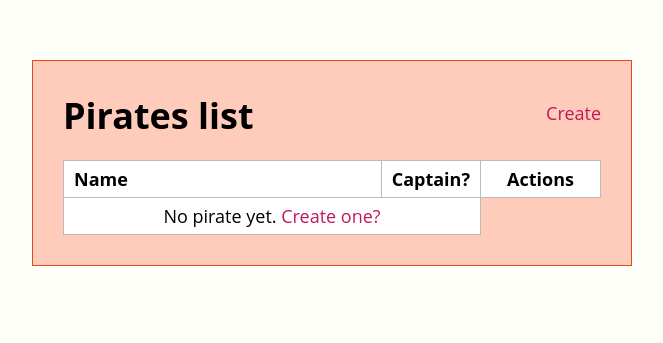
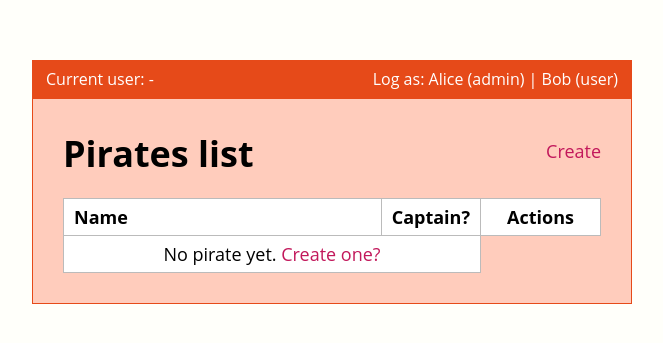
Before and after one commit to jbbarth/django-partial-forms-example, a Django app: template piracy/templates/piracy/pirate_list.html in a window 1280 px wide. Shown: the top 343 px of the page, without its empty margins (308-971 px from the left). Run offline with Django 3.2, Linux system fonts and the light colour scheme; the template is opened without the code that fills it, so the values that code supplies are empty.

Commit message:
Add users to app

```diff
--- /dev/null
+++ b/piracy/context_processors.py
@@ -0,0 +1,4 @@
+def set_user(request):
+    return {
+        "user": request.user,
+    }
--- a/piracy/static/app.css
+++ b/piracy/static/app.css
@@ -9,8 +9,10 @@ table { border-spacing:0; border-collapse:collapse; }
 td, th { text-align:left }
 
 /* structure */
-.container { margin:40px auto; width:600px; padding:30px; }
-.contextual { float:right; margin-top:10px; }
+.container { margin:40px auto; width:600px; }
+.container .header { padding: 8px 14px; }
+.container .main { padding: 30px; }
+.contextual { float:right; }
 
 /* styling */
 body { background-color:#FFFFFA; }
@@ -18,7 +20,9 @@ a, a:hover, a:visited, a:active { color:#C2185B; }
 pre { padding:4px; background-color:#EEE; border:1px solid #666; }
 table { width:100%; }
 td, th { background-color:#FFFFFF; padding:6px 10px; border:1px solid #bbb; }
-.container { background-color:#FFCCBC; border:1px solid #E64A19; }
+.container .header { background-color:#E64A19; color:#fff; font-size:16px; }
+.container .header a,.container .header a:hover,.container .header a:visited,.container .header a:active { color:#FFF; }
+.container .main { background-color:#FFCCBC; border:1px solid #E64A19; }
 .form-container p { margin:25px 5px 5px; }
 .form-container label { display:block; color:#535353; text-transform:uppercase; font-weight:bold; }
 .form-container input[type=text] { display:block; padding:4px 8px; width:100%; font-size:24px; border:1px solid #888; border-radius:2px; }
--- a/piracy/templates/base.html
+++ b/piracy/templates/base.html
@@ -6,8 +6,28 @@
   </head>
   <body>
     <div class=container>
-      {% block content %}
-      {% endblock %}
+      <div class=header>
+        <div class=contextual>
+          {% if user.username %}
+            <a href=/login>Logout</a>
+          {% else %}
+            Log as:
+            <a href=/login?user=Alice>Alice (admin)</a>
+            |
+            <a href=/login?user=Bob>Bob (user)</a>
+          {% endif %}
+        </div>
+        Current user:
+        {% if user.username %}
+          {{ user.username }} ({{ user.role }})
+        {% else %}
+          -
+        {% endif %}
+      </div>
+      <div class=main>
+        {% block content %}
+        {% endblock %}
+      </div>
     </div>
   </body>
 </html>
--- a/piracy/templates/piracy/pirate_list.html
+++ b/piracy/templates/piracy/pirate_list.html
@@ -1,7 +1,7 @@
 {% extends "base.html" %}
 
 {% block content %}
-  <div class=contextual>
+  <div class=contextual style="margin-top:10px;">
     <a href="/create">Create</a>
   </div>
   <h1>Pirates list</h1>
```
Also changed, not shown: piracy/app.py (+23 -1 lines), piracy/middlewares.py (added, +17 -0 lines).
